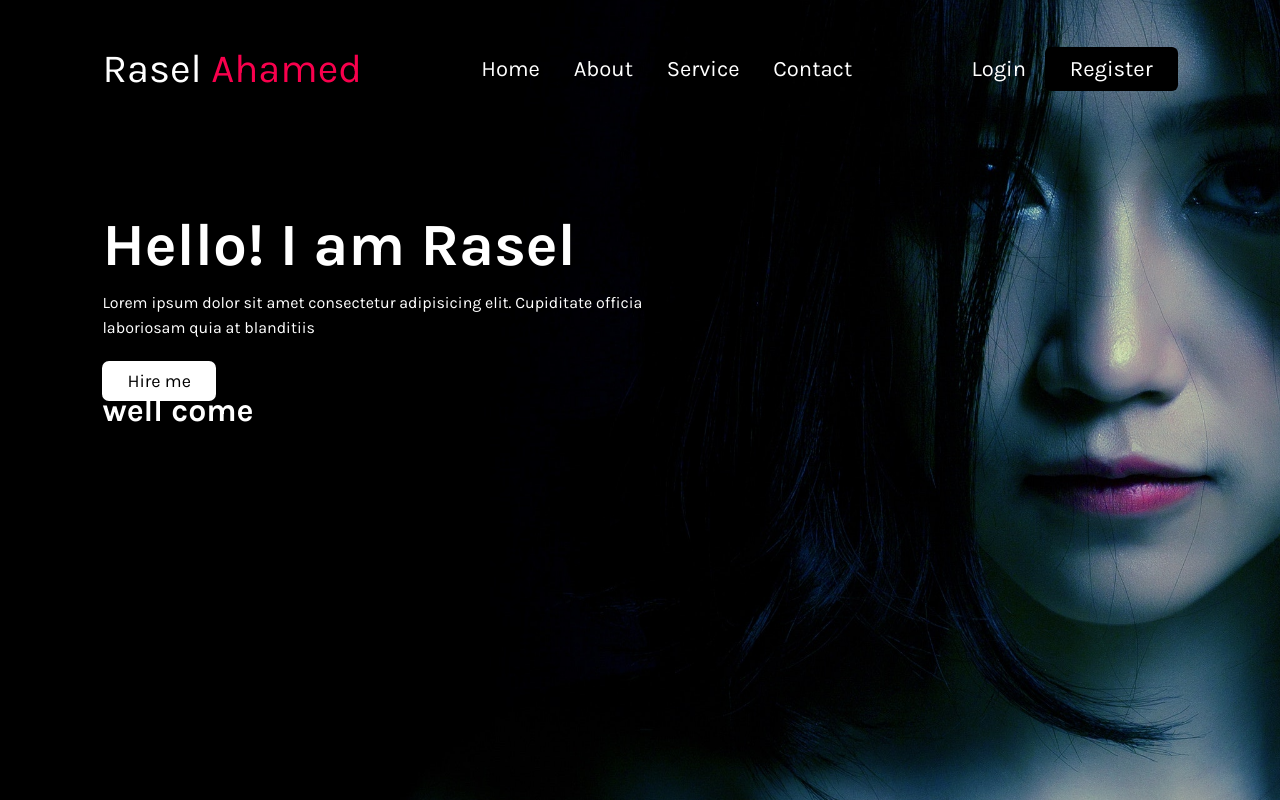
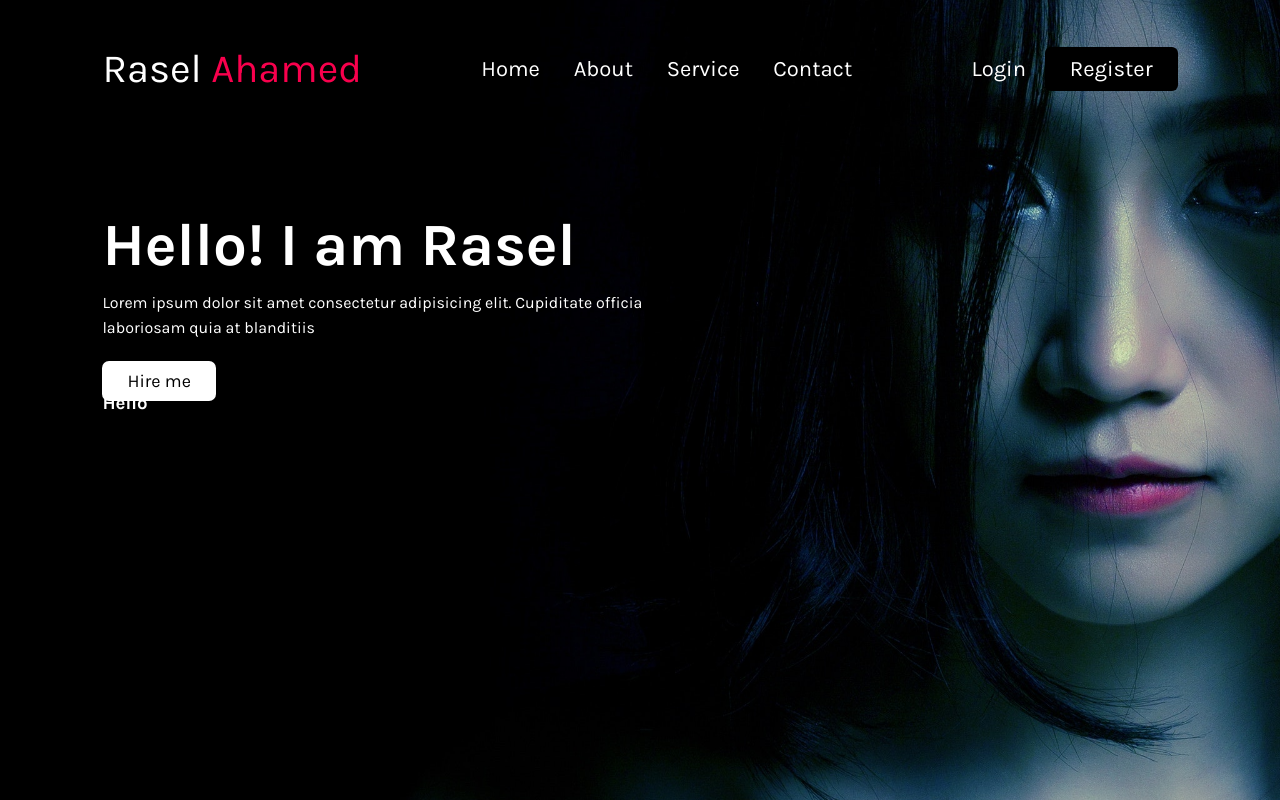
Before and after one commit to raselahamed01/Fast-Project, a plain HTML site: page index.html in a window 1280 px wide. Drawn offline with Linux system fonts and the light colour scheme.

Commit message:
Learn git

```diff
--- a/index.html
+++ b/index.html
@@ -27,7 +27,7 @@
       </div>
       <div class="link">
         <a href="#" class="hire">Hire me</a>
-        <h1>well come</h1>
+        <h3>Hello</h3>
       </div>
 
 
```
